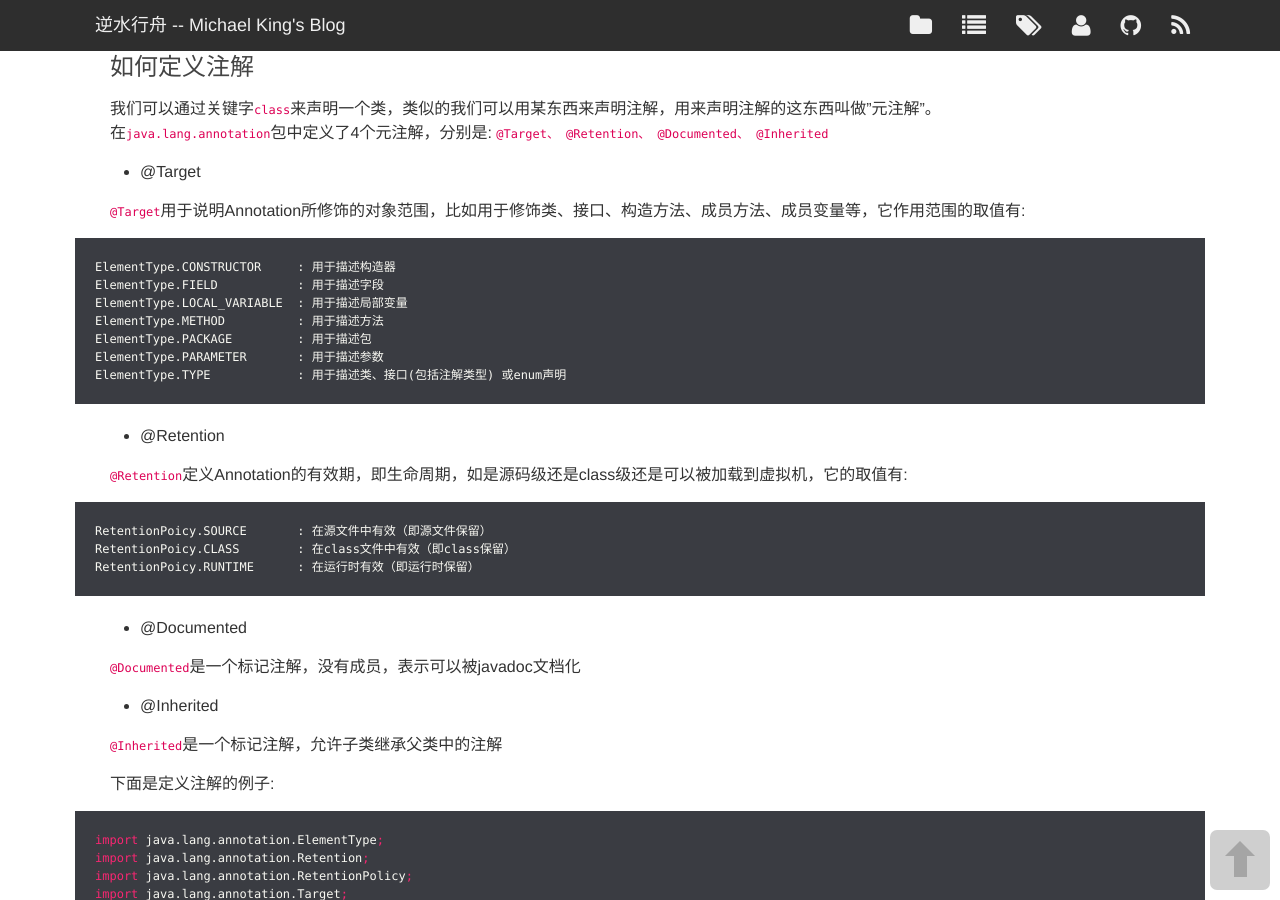
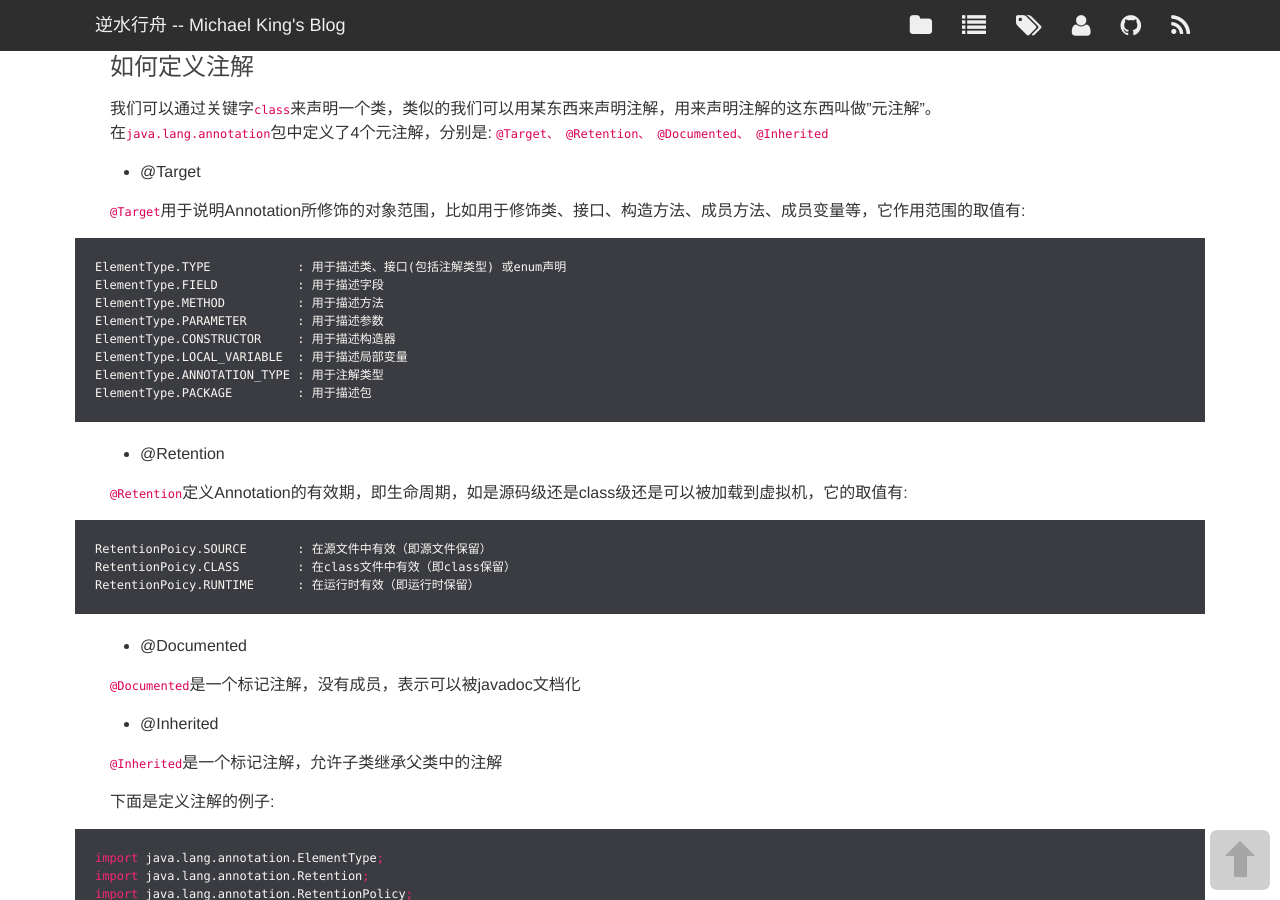
Before and after one commit to rgkjhshi/rgkjhshi.github.io, a Jekyll site: the page built from _posts/2015-04-27-java注解(Annotation).md, in a window 1280 px wide and 900 px high, scrolled down 392 px. Built offline with Jekyll 4.4.1, drawn with Linux system fonts in a browser that asks for light colours; nearby versions of some CDN libraries; Markdown is read by kramdown in place of the engine named in the settings; comment, search, counter and statistics services are not loaded.

Commit message:
update source

````diff
--- a/_posts/2015-04-27-java注解(Annotation).md
+++ b/_posts/2015-04-27-java注解(Annotation).md
@@ -32,13 +32,14 @@ tag: Java
 `@Target`用于说明Annotation所修饰的对象范围，比如用于修饰类、接口、构造方法、成员方法、成员变量等，它作用范围的取值有:
 
 ```
+ElementType.TYPE            : 用于描述类、接口(包括注解类型) 或enum声明
+ElementType.FIELD           : 用于描述字段
+ElementType.METHOD          : 用于描述方法
+ElementType.PARAMETER       : 用于描述参数
 ElementType.CONSTRUCTOR     : 用于描述构造器
-ElementType.FIELD           : 用于描述字段
 ElementType.LOCAL_VARIABLE  : 用于描述局部变量
-ElementType.METHOD          : 用于描述方法
+ElementType.ANNOTATION_TYPE : 用于注解类型
 ElementType.PACKAGE         : 用于描述包
-ElementType.PARAMETER       : 用于描述参数
-ElementType.TYPE            : 用于描述类、接口(包括注解类型) 或enum声明
 ```
 
 * @Retention
````
